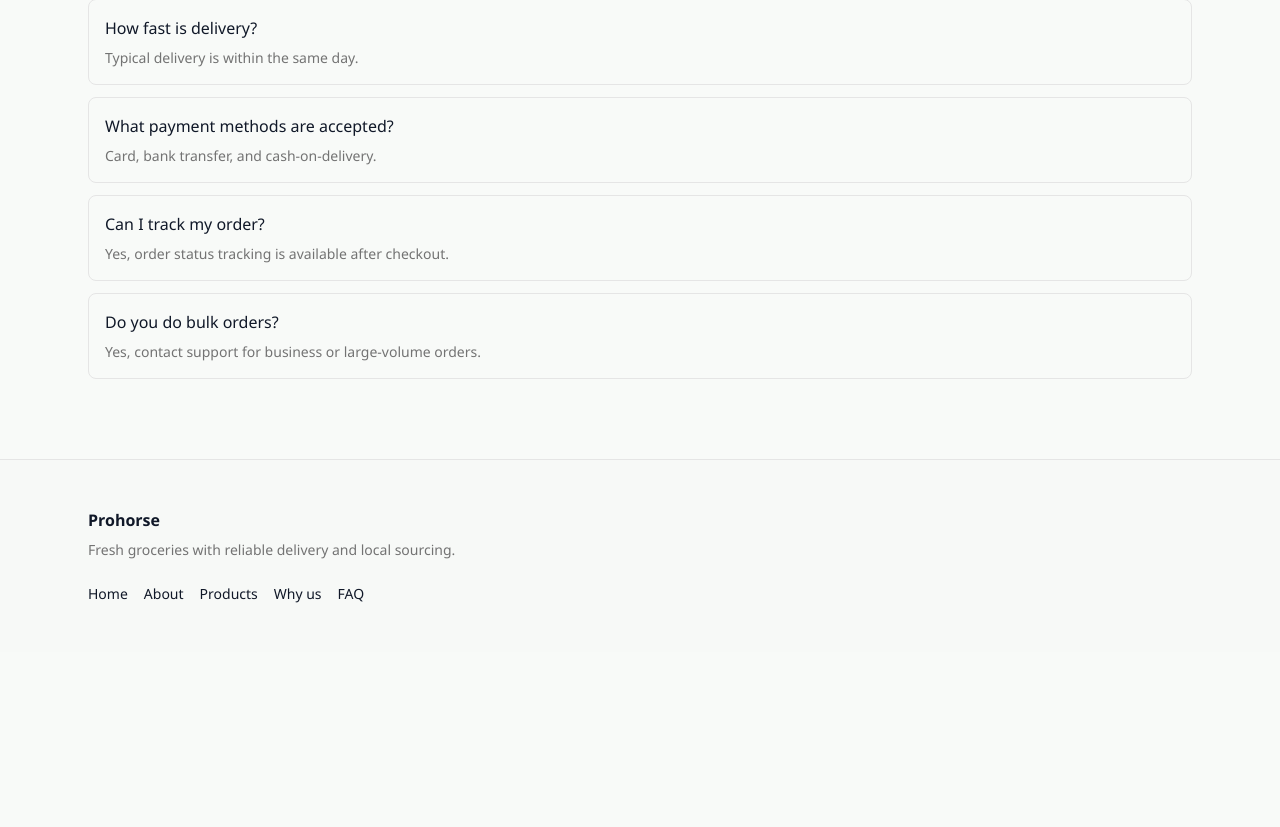
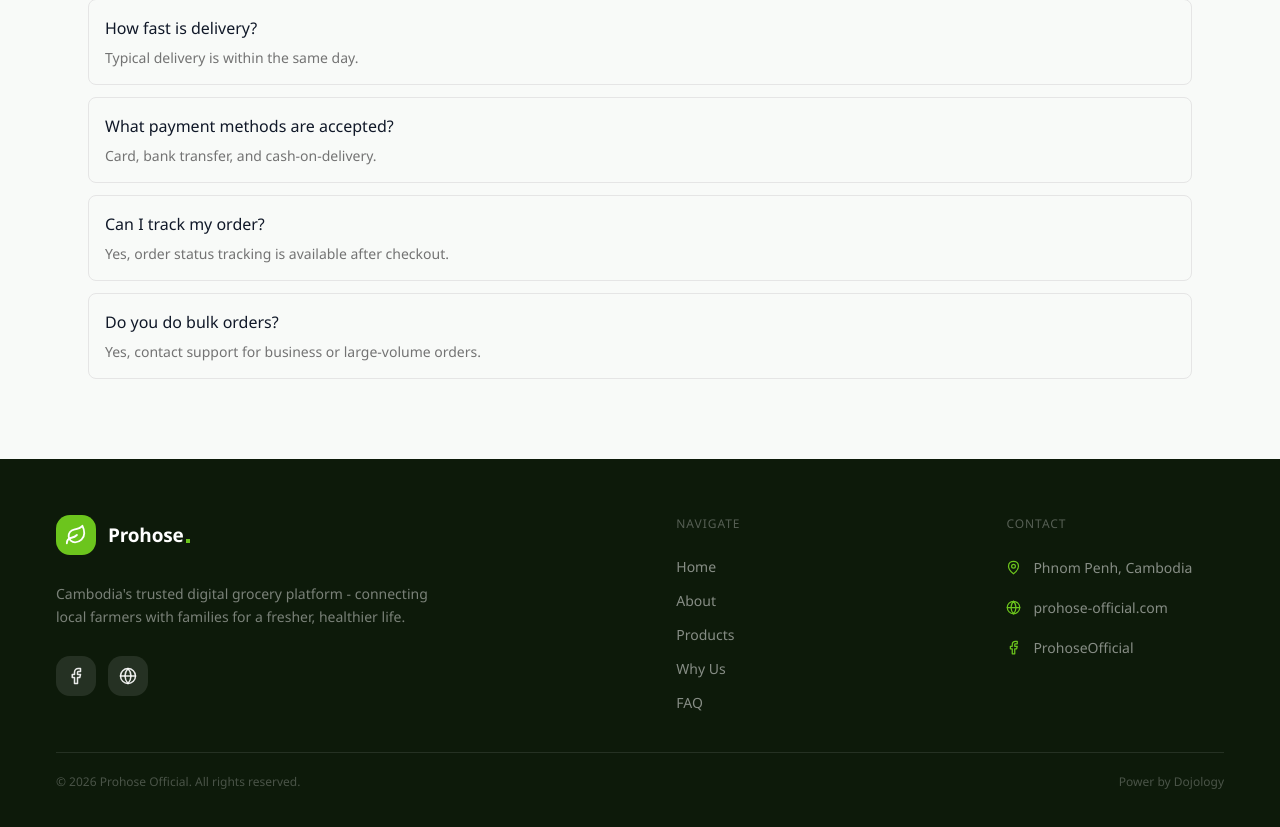
Before and after one commit to DojologyEngineering/prohorse_landing_page, a Next.js app: page / in a window 1280 px wide. Shown: the part 2860-3687 px from the top of the page. Before the commit the page ends 3512 px from the top, so only its background shows below. Built offline with nearby package versions, Linux system fonts and the light colour scheme.

Commit message:
footer section developed

```diff
--- a/components/footer.tsx
+++ b/components/footer.tsx
@@ -1,22 +1,96 @@
 import type { FooterContent } from "@/lib/types";
+import { FiFacebook, FiGlobe } from "react-icons/fi";
+import { GrLocation } from "react-icons/gr";
+import { LuLeaf } from "react-icons/lu";
 
 type FooterProps = {
   data: FooterContent;
 };
 
+function SocialIcon({ icon }: { icon: "facebook" | "globe" }) {
+  if (icon === "facebook") return <FiFacebook className="h-[18px] w-[18px]" />;
+  return <FiGlobe className="h-[18px] w-[18px]" />;
+}
+
+function ContactIcon({ icon }: { icon: "map-pin" | "globe" | "facebook" }) {
+  if (icon === "map-pin") return <GrLocation className="h-[15px] w-[15px]" />;
+  if (icon === "facebook") return <FiFacebook className="h-[15px] w-[15px]" />;
+  return <FiGlobe className="h-[15px] w-[15px]" />;
+}
+
 export function Footer({ data }: FooterProps) {
+  const brandLabel = data.brand.replace(/\.+$/, "");
+
   return (
-    <footer className="border-t bg-muted/30" id="footer">
-      <div className="mx-auto w-full max-w-6xl px-6 py-12">
-        <p className="font-semibold">{data.brand}</p>
-        <p className="mt-2 text-sm text-muted-foreground">{data.description}</p>
-        <nav className="mt-6 flex flex-wrap gap-4 text-sm">
-          {data.links.map((link) => (
-            <a key={link.label} href={link.href}>
-              {link.label}
+    <footer className="bg-[#0D1A0A] text-white" id="footer">
+      <div className="mx-auto w-full px-6 md:px-14 pb-5 pt-14">
+        <div className="grid gap-10 md:grid-cols-[1.6fr_0.8fr_0.6fr]">
+          <section>
+            <a className="inline-flex items-center gap-3" href="#">
+              <span className="inline-flex h-10 w-10 items-center justify-center rounded-xl bg-brand-green text-brand-black">
+                <LuLeaf className="h-[22px] w-[22px] text-white" />
+              </span>
+              <span className="inline-flex items-end gap-0.5 text-[19px] font-black leading-none tracking-[-0.01em]">
+                <span>{brandLabel}</span>
+                <span className="mb-[2px] inline-block h-[4px] w-[4px] bg-brand-green" />
+              </span>
             </a>
-          ))}
-        </nav>
+            <p className="mt-7 max-w-[400px] text-[14px] font-normal leading-[1.62] text-white/45">
+              {data.description}
+            </p>
+            <div className="mt-7 flex gap-3">
+              {data.socials.map((social) => (
+                <a
+                  key={social.label}
+                  className="inline-flex h-10 w-10 items-center justify-center rounded-xl bg-white/10 text-white/90 transition hover:bg-white/20"
+                  href={social.href}
+                  aria-label={social.label}
+                >
+                  <SocialIcon icon={social.icon} />
+                </a>
+              ))}
+            </div>
+          </section>
+
+          <section>
+            <h3 className="text-[12px] font-medium tracking-[0.08em] text-white/30">{data.navTitle}</h3>
+            <nav className="mt-6 flex flex-col gap-3.5 text-[14px] font-normal leading-[1.42] text-white/50">
+              {data.links.map((link) => (
+                <a key={link.label} className="transition hover:text-white/80" href={link.href}>
+                  {link.label}
+                </a>
+              ))}
+            </nav>
+          </section>
+
+          <section>
+            <h3 className="text-[12px] font-medium tracking-[0.08em] text-white/30">{data.contactTitle}</h3>
+            <ul className="mt-6 space-y-4">
+              {data.contacts.map((contact) => (
+                <li key={contact.label}>
+                  <a
+                    className="inline-flex items-center gap-3 text-[14px] font-normal leading-[1.42] text-white/50 hover:text-white/80"
+                    href={contact.href}
+                  >
+                    <span className="text-brand-green">
+                      <ContactIcon icon={contact.icon} />
+                    </span>
+                    <span>{contact.label}</span>
+                  </a>
+                </li>
+              ))}
+            </ul>
+          </section>
+        </div>
+
+        <div className="mt-10 border-t border-white/10 pt-5">
+          <div className="flex flex-col gap-2 md:pb-6 *:text-[12px] font-normal text-white/25 md:flex-row md:items-center md:justify-between">
+            <p>{data.copyright}</p>
+            <a className="hover:text-white/70" href={data.poweredByHref}>
+              {data.poweredBy}
+            </a>
+          </div>
+        </div>
       </div>
     </footer>
   );
--- a/lib/content.ts
+++ b/lib/content.ts
@@ -80,14 +80,29 @@ export const content: SiteContent = {
     { question: "Do you do bulk orders?", answer: "Yes, contact support for business or large-volume orders." },
   ],
   footer: {
-    brand: "Prohorse",
-    description: "Fresh groceries with reliable delivery and local sourcing.",
+    brand: "Prohose.",
+    description:
+      "Cambodia's trusted digital grocery platform - connecting local farmers with families for a fresher, healthier life.",
+    navTitle: "NAVIGATE",
+    contactTitle: "CONTACT",
     links: [
       { label: "Home", href: "#" },
-      { label: "About", href: "#" },
-      { label: "Products", href: "#" },
-      { label: "Why us", href: "#" },
-      { label: "FAQ", href: "#" },
+      { label: "About", href: "#story" },
+      { label: "Products", href: "#products" },
+      { label: "Why Us", href: "#features" },
+      { label: "FAQ", href: "#faq" },
     ],
+    socials: [
+      { icon: "facebook", label: "Facebook", href: "#" },
+      { icon: "globe", label: "Website", href: "#" },
+    ],
+    contacts: [
+      { icon: "map-pin", label: "Phnom Penh, Cambodia", href: "#" },
+      { icon: "globe", label: "prohose-official.com", href: "#" },
+      { icon: "facebook", label: "ProhoseOfficial", href: "#" },
+    ],
+    copyright: "© 2026 Prohose Official. All rights reserved.",
+    poweredBy: "Power by Dojology",
+    poweredByHref: "#",
   },
 };
--- a/lib/types.ts
+++ b/lib/types.ts
@@ -78,7 +78,22 @@ export type FaqItem = {
 export type FooterContent = {
   brand: string;
   description: string;
+  navTitle: string;
+  contactTitle: string;
   links: LinkItem[];
+  socials: Array<{
+    icon: "facebook" | "globe";
+    label: string;
+    href: string;
+  }>;
+  contacts: Array<{
+    icon: "map-pin" | "globe" | "facebook";
+    label: string;
+    href: string;
+  }>;
+  copyright: string;
+  poweredBy: string;
+  poweredByHref: string;
 };
 
 export type SiteContent = {
--- a/package.json
+++ b/package.json
@@ -16,6 +16,7 @@
     "radix-ui": "^1.4.3",
     "react": "19.2.4",
     "react-dom": "19.2.4",
+    "react-icons": "^5.5.0",
     "shadcn": "^4.1.1",
     "tailwind-merge": "^3.5.0",
     "tw-animate-css": "^1.4.0"
```
Also changed, not shown: 1 other file (tests, documents, lock files or other folders).
